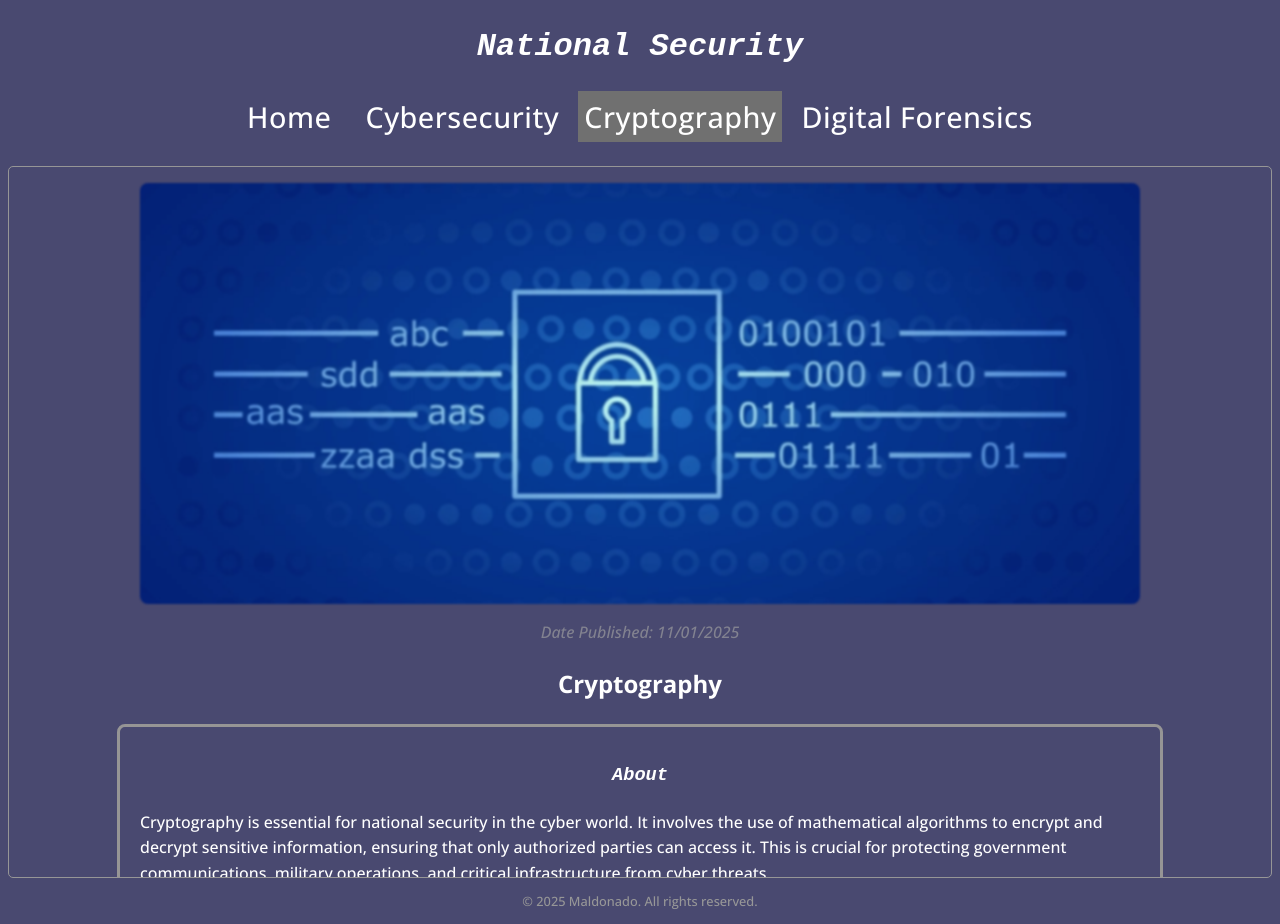
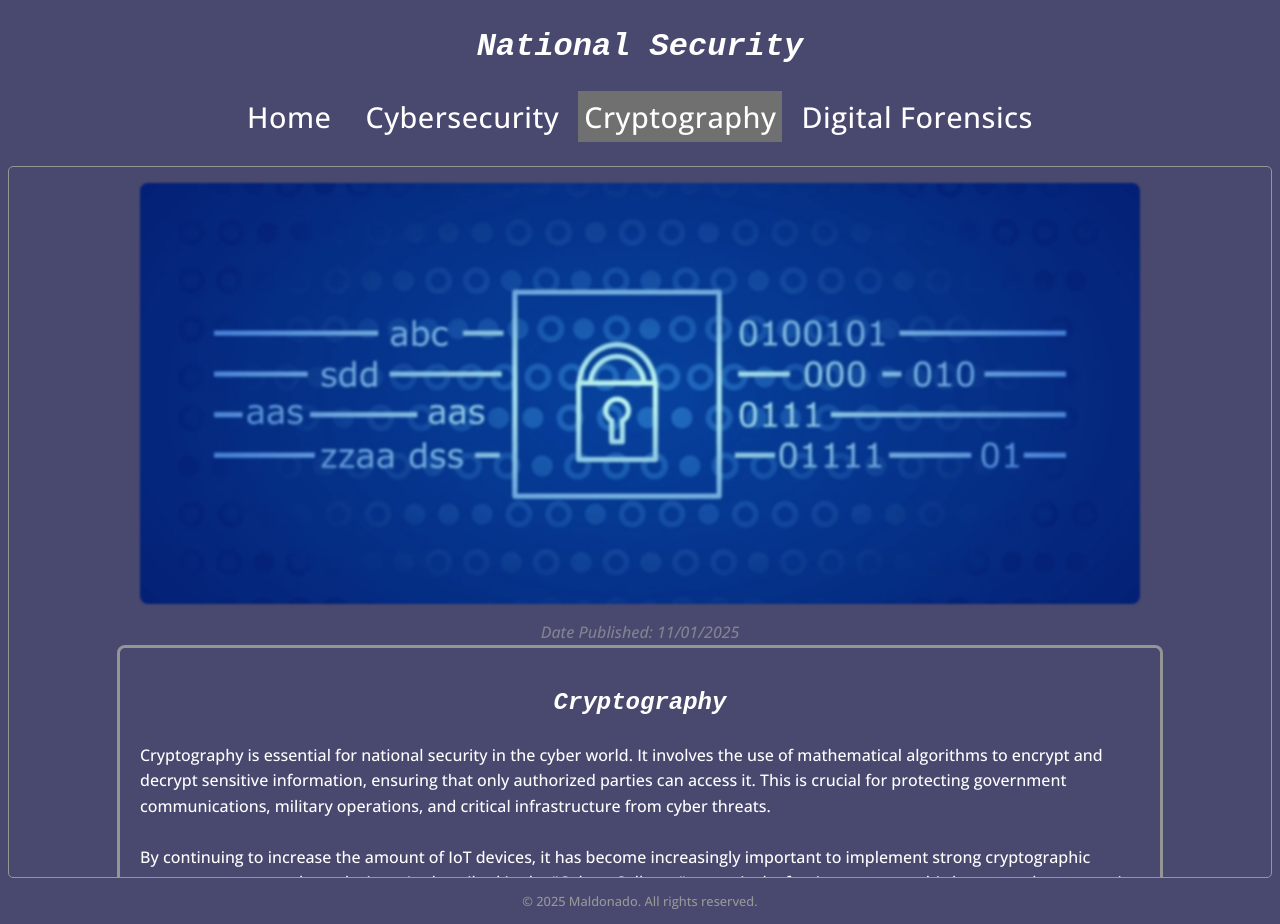
Before and after one commit to vladdy805/hw1-cst336, a plain HTML site: page cryptography.html in a window 1280 px wide. Drawn offline with nearby package versions, Linux system fonts and the light colour scheme.

Commit message:
final  updates to code

```diff
--- a/cryptography.html
+++ b/cryptography.html
@@ -29,10 +29,9 @@
             <div>
                 <em class="published">Date Published: 11/01/2025</em>
                 <br>
-                <h2>Cryptography</h2>
                 <section id="sec1" aria-labelledby="sec1-title">
                     <header>
-                    <h3 id="sec1-title">About</h3>
+                    <h2 id="sec1-title">Cryptography</h2>
                     </header>
                     <p>Cryptography is essential for national security in the cyber world. It involves the use of
                         mathematical
@@ -50,6 +49,7 @@
                         stop working or cars that fail to start.
                         <br><br>
                         There are several ways in which cryptographic methods keep protect our national security.
+                        </p>
                     <ul>
                         <li><mark>Symetric encryption</mark>, specifically Advanced Encryption Standard, is used to
                             protect classified and operational communication</li>
@@ -60,14 +60,12 @@
                             generators to create unguessable keys, enable secure
                             handshakes, and protect integrity checks</li>
                     </ul>
-                    </p>
                     <br><br>
                     References: <br>
                     <a style="color: inherit"
                         href="https://nap.nationalacademies.org/catalog/26168/cryptography-and-the-intelligence-community-the-future-of-encryption"
                         target="_blank">Cryptography and the Intelligence Community</a>
                 </section>
-
             </div>
         </main>
     </div>
```
Also changed, not shown: digital_forensics.html (+2 -6 lines), index.html (+1 -2 lines).
